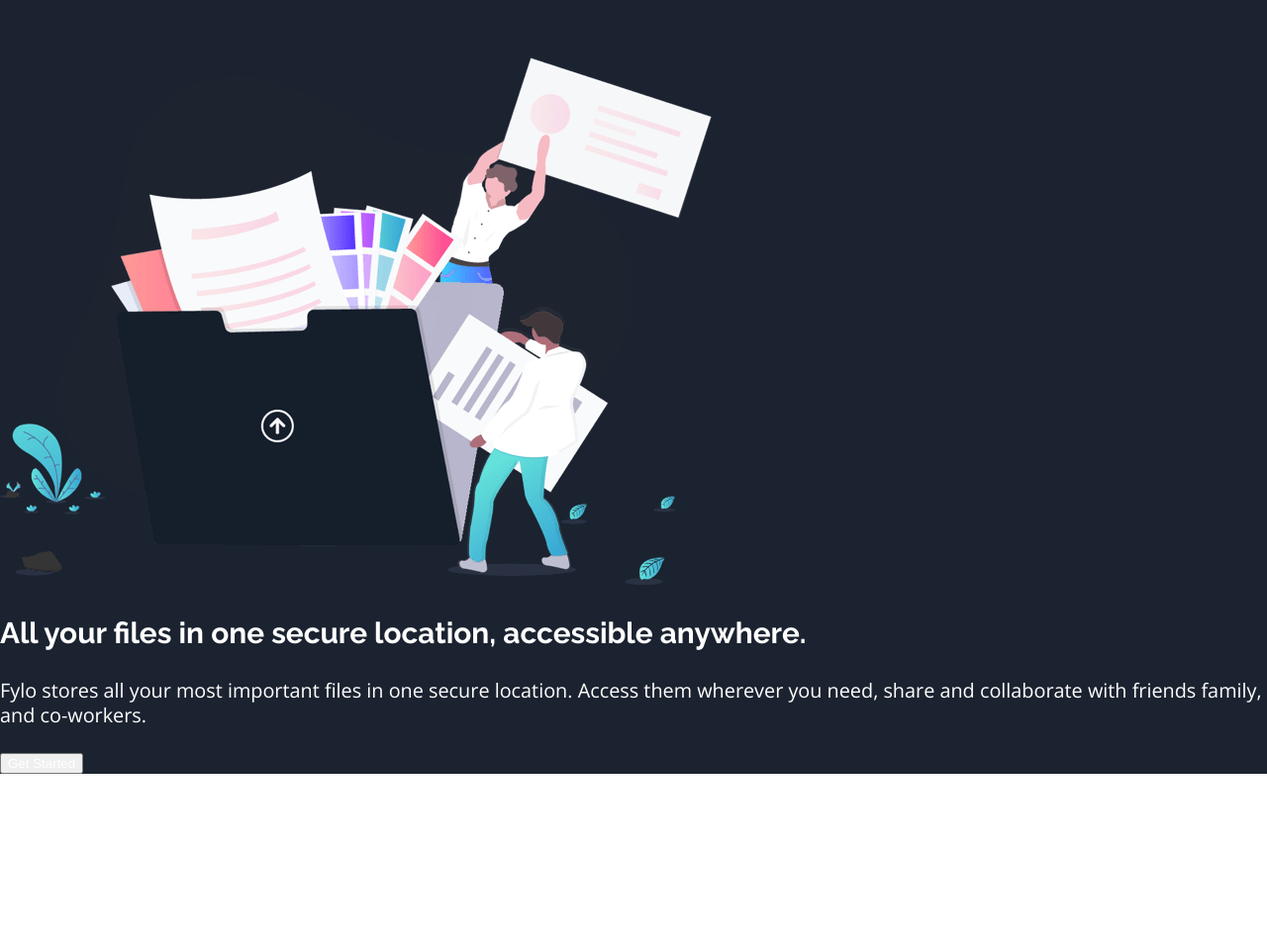
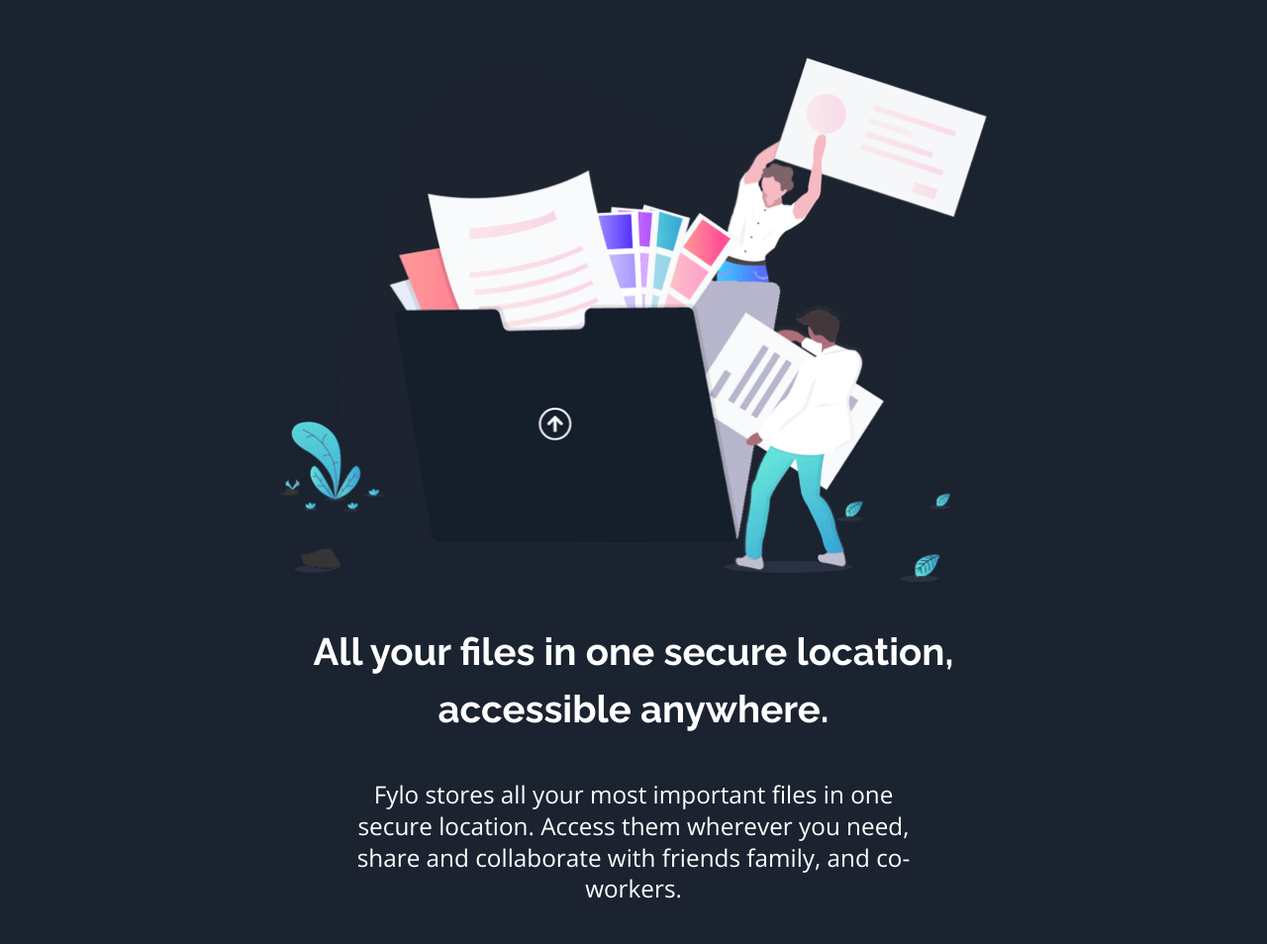
Before and after one commit to theisaachome/fem-landing-dark-page, a plain HTML site: page index.html in a window 1280 px wide. Shown: the part 144-1098 px from the top of the page at 99% size. Before the commit the page ends 926 px from the top, so only its background shows below. Drawn offline with nearby package versions, Linux system fonts and the light colour scheme.

Commit message:
feature section

```diff
--- a/app/scss/_global.scss
+++ b/app/scss/_global.scss
@@ -8,7 +8,7 @@ html {
 }
 body {
   font-family: $font-body;
-  font-size: calc(16px + 0.3vw);
+  font-size: calc(16px + 0.75vw);
   line-height: 1.3;
   margin: 0;
   padding: 0;
@@ -28,3 +28,25 @@ h2,
 h3{
   font-family: $font-title;
 }
+p{
+    margin-top: 0;
+    margin-bottom: 1.5em;
+}
+section{
+    padding: 0 27px 160px;
+}
+
+button{
+    border: none;
+    background:linear-gradient(to right, $ctaCyan,$ctaBlue);
+    padding: 20px 40px;
+    font-size: .65em;
+    width: 100%;
+    max-width: 285px;
+    border-radius: 30px;
+    cursor: pointer;
+    transition: all ease-in-out 300ms;
+    &:hover{
+        background:linear-gradient(to right, $ctaBlue,$ctaBlue);
+    }
+}
--- a/app/scss/_header.scss
+++ b/app/scss/_header.scss
@@ -1,23 +1,27 @@
-.header{
+.header {
   display: grid;
-    grid-template-columns: minmax(100px ,1fr) repeat(3,auto);
-    gap: 54px;
+  grid-template-columns: minmax(100px, 1fr) repeat(3, auto);
+  gap: 20px;
   align-items: center;
   background-color: $introBg;
-    padding: 24px 20px 50px 20px ;
-    @include  breakpoint(large){
+  padding: 24px 20px 50px 20px;
+  @include breakpoint(large) {
+    gap: 56px;
     padding: 73px 80px;
   }
-    img{
+  img {
     width: 83px;
-        @include breakpoint(large){
+    @include breakpoint(large) {
       width: 185px;
     }
   }
-    a{
-        font-size: .875rem;
-        @include breakpoint(large){
+  a {
+    font-size: 0.875rem;
+    @include breakpoint(large) {
       font-size: 1rem;
+    }
+    &:hover {
+      border-bottom: 2px solid $ctaCyan;
     }
   }
 }
--- a/app/scss/_hero.scss
+++ b/app/scss/_hero.scss
@@ -1,6 +1,25 @@
 .hero{
     background-color: $introBg;
-    img{}
-    h1{}
-    p{}
+    display: flex;
+    flex-direction: column;
+    align-items: center;
+    justify-content: center;
+    text-align: center;
+    img{
+        width: 100%;
+        max-width: 716px;
+    }
+    h1{
+        max-width: 678px;
+        font-size: 1.5em ;
+        line-height: 1.5;
+        margin: 1.1em 0;
+    }
+    p{
+        max-width: 585px;
+        font-size: .95em;
+    }
+    button{
+        margin-top: 8px;
+    }
 }
```
Also changed, not shown: dist/styles.css, 2 other files. Lines whose indentation alone changed are shown as unchanged.
